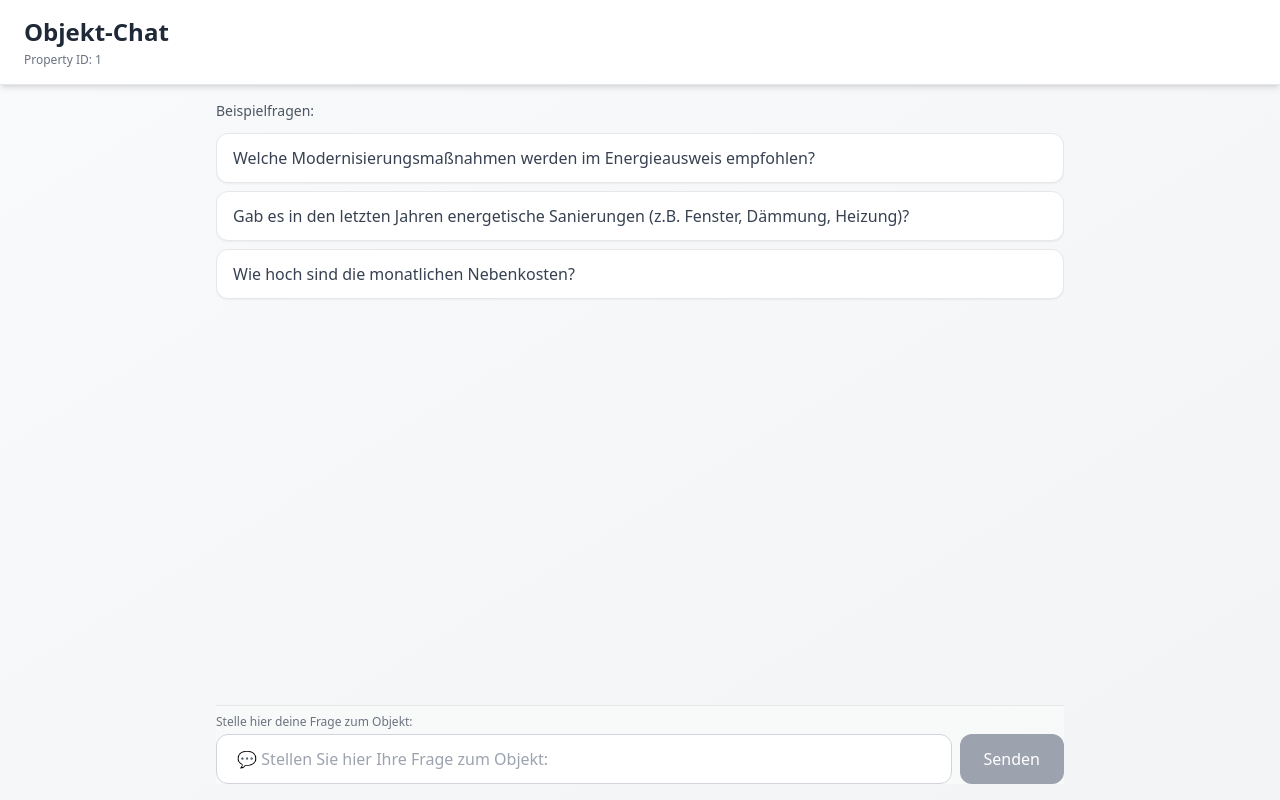
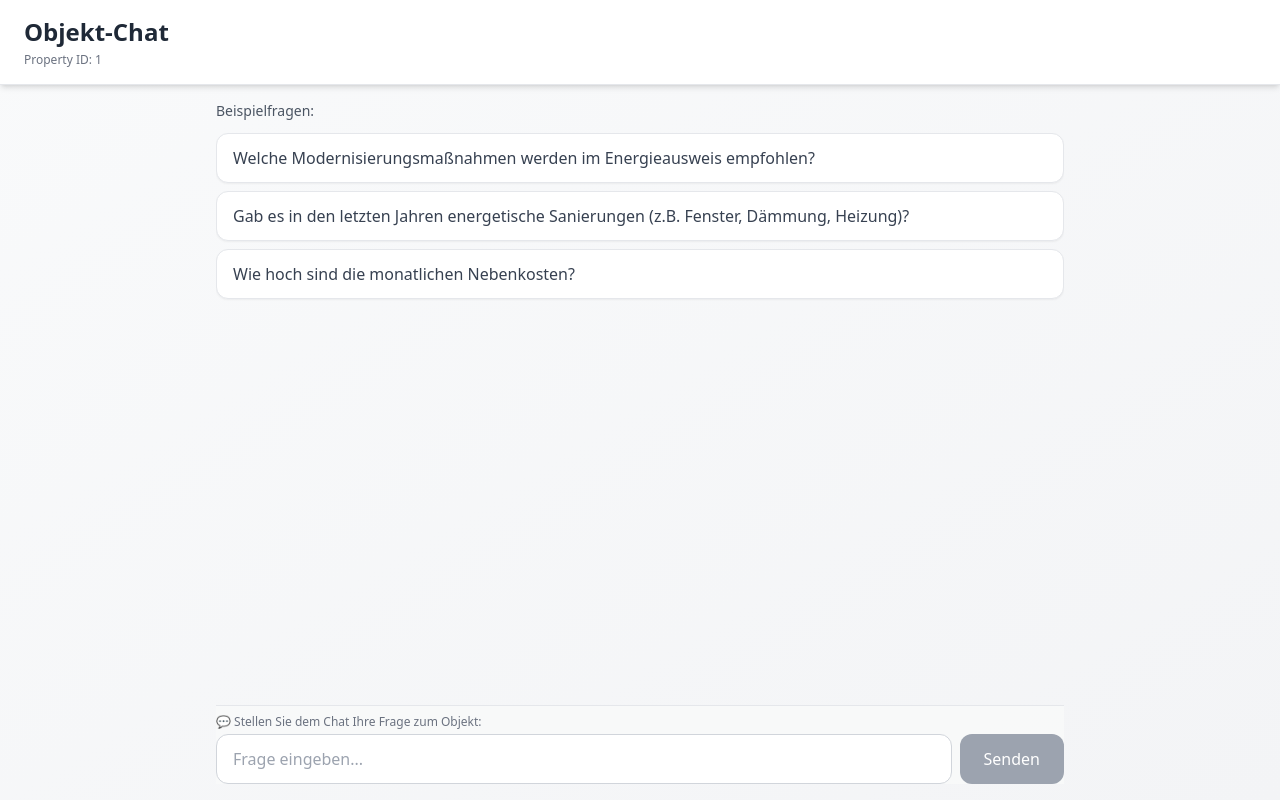
Before and after one commit to mpower3-makler/maklerchatbot, a Next.js app: page /1 in a window 1280 px wide. Built offline with nearby package versions, Linux system fonts and the light colour scheme.

Commit message:
Update ChatInterface.js

```diff
--- a/components/ChatInterface.js
+++ b/components/ChatInterface.js
@@ -174,14 +174,14 @@ export default function ChatInterface({ slug }) {
         {/* Input-Bereich bleibt unten sichtbar */}
         <div className="pt-2 border-t border-gray-200 dark:border-gray-700 bg-gray-50/80 dark:bg-gray-900/80">
           <p className="text-xs text-gray-500 dark:text-gray-400 mb-1">
-            Stelle hier deine Frage zum Objekt:
+            💬 Stellen Sie dem Chat Ihre Frage zum Objekt:
           </p>
           <form onSubmit={handleSubmit} className="flex gap-2">
             <input
               type="text"
               value={input}
               onChange={(e) => setInput(e.target.value)}
-              placeholder=" 💬 Stellen Sie hier Ihre Frage zum Objekt:"
+              placeholder="Frage eingeben..."
               className="flex-1 px-4 py-3 rounded-xl border border-gray-300 dark:border-gray-600 bg-white dark:bg-gray-800 text-gray-800 dark:text-gray-200 focus:outline-none focus:ring-2 focus:ring-blue-500 dark:focus:ring-blue-400"
               disabled={isLoading}
             />
```
